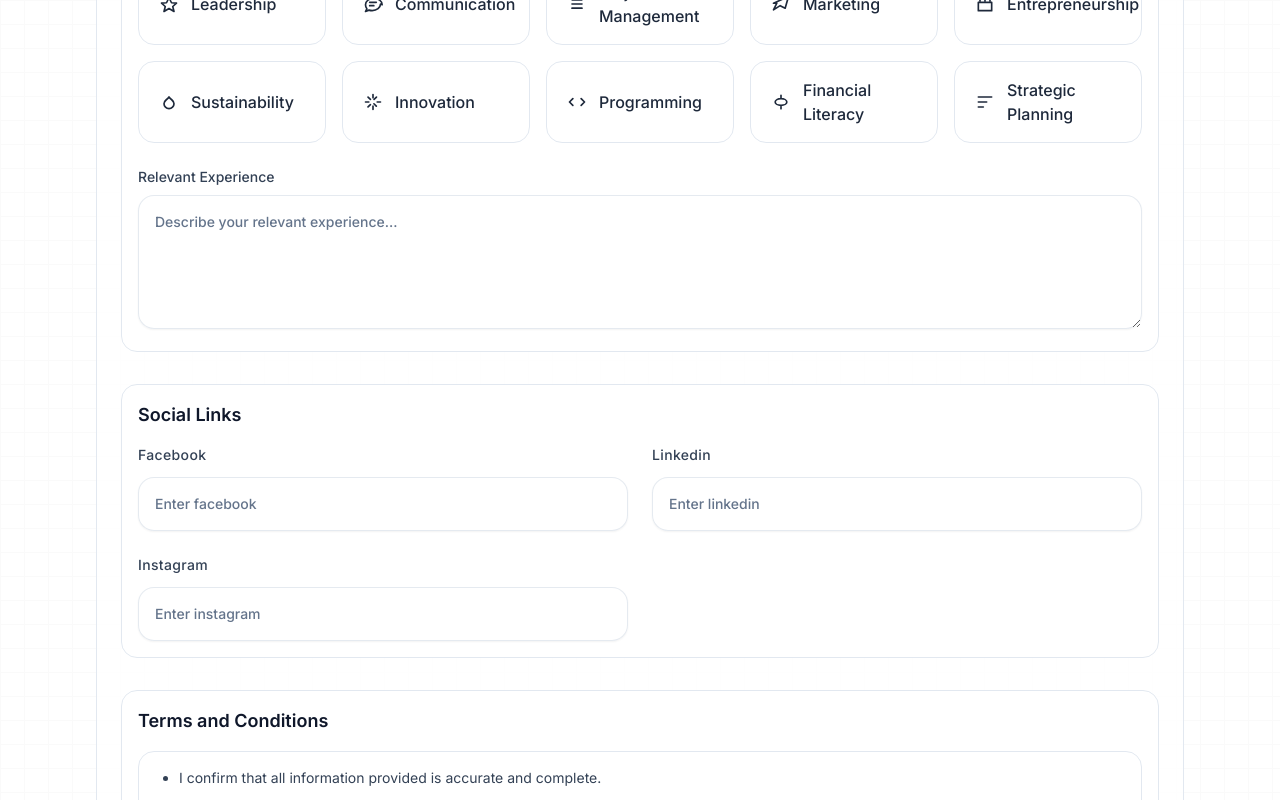
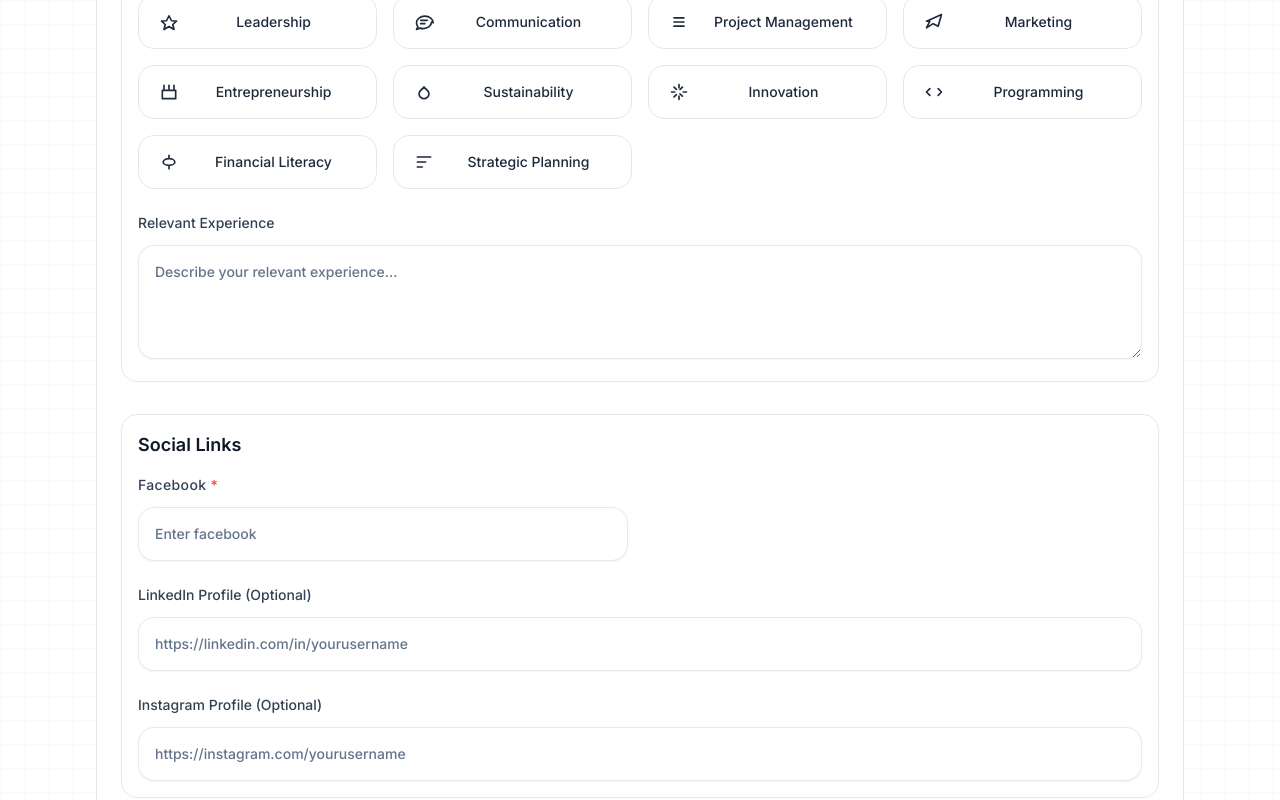
Before and after one commit to real-GBOY/GNOURMGMT, a React (Vite) app: page / in a window 1280 px wide. Shown: the part 1680-2480 px from the top of the page. Built offline with nearby package versions, Linux system fonts and the light colour scheme.

Commit message:
src/screens/home/Home.tsx

```diff
--- a/src/screens/home/Home.tsx
+++ b/src/screens/home/Home.tsx
@@ -113,14 +113,14 @@ const Home: React.FC = () => {
 			{/* Application Form */}
 			<BoxReveal boxColor={"#06b6d4"} duration={0.5}>
 				<motion.section
-					className={`mt-8 sm:mt-12 p-4 sm:p-6 rounded-2xl border transition-colors duration-300 ${
+					className={`mt-6 sm:mt-8 md:mt-12 p-3 sm:p-4 md:p-6 rounded-xl sm:rounded-2xl border transition-colors duration-300 ${
 						theme === "dark"
 							? "bg-slate-900/40 border-slate-800"
 							: "bg-white/70 border-slate-200"
 					}`}
 					variants={itemVariants}>
 					<motion.h2
-						className={`text-xl sm:text-2xl font-semibold mb-4 ${
+						className={`text-lg sm:text-xl md:text-2xl font-semibold mb-3 sm:mb-4 ${
 							theme === "dark" ? "text-slate-100" : "text-slate-900"
 						}`}
 						variants={itemVariants}>
@@ -144,7 +144,7 @@ function ApplicationForm() {
 		gender: [
 			{ value: "Male", label: "Male" },
 			{ value: "Female", label: "Female" },
-			{ value: "Prefer not to say", label: "Prefer not to say" },
+			{ value: "Mickey Mouse", label: "Mickey Mouse" },
 		],
 		academicYear: [
 			{ value: "1st Year", label: "1st Year" },
@@ -187,12 +187,6 @@ function ApplicationForm() {
 	// Adapter: GenericForm doesn't support dynamic arrays natively;
 	// we'll serialize comma-separated skills and map in submit.
 	const schemaWithAdapters = applicationYupSchema.shape({
-		facebook: yup
-			.string()
-			.trim()
-			.url("Invalid URL. Include http(s) e.g., https://facebook.com/...")
-			.optional()
-			.default(""),
 		linkedin: yup
 			.string()
 			.trim()
@@ -210,18 +204,9 @@ function ApplicationForm() {
 	const onSubmit = async (data: Record<string, unknown>) => {
 		const skills = (data["skills"] as unknown as string[]) || [];
 
-		const socialLinks = [
-			(data["facebook"] as string) || "",
-			(data["linkedin"] as string) || "",
-			(data["instagram"] as string) || "",
-		]
-			.map((url) => url.trim())
-			.filter((url) => url.length > 0);
-
 		const payload = {
 			...data,
 			skills,
-			socialLinks,
 		} as unknown as Parameters<typeof mutateAsync>[0];
 
 		await mutateAsync(payload);
@@ -467,12 +452,15 @@ function ApplicationForm() {
 						return (
 							<div>
 								<label
-									className={`block text-sm font-medium mb-2 ${
+									className={`block text-xs sm:text-sm font-medium mb-2 sm:mb-3 ${
 										theme === "dark" ? "text-slate-200" : "text-slate-700"
 									}`}>
-									Skills
+									Skills <span className='text-red-500'>*</span>
 								</label>
-								<div className='grid grid-cols-2 md:grid-cols-3 xl:grid-cols-5 gap-4'>
+								<p className='text-xs text-red-500 mb-3 font-medium'>
+									* Please select at least one skill that matches your expertise
+								</p>
+								<div className='grid grid-cols-1 xs:grid-cols-2 sm:grid-cols-2 md:grid-cols-3 lg:grid-cols-3 xl:grid-cols-4 2xl:grid-cols-5 gap-3 sm:gap-4'>
 									{options.map((opt) => {
 										const active = selected.includes(opt.key);
 										return (
@@ -480,7 +468,7 @@ function ApplicationForm() {
 												type='button'
 												onClick={() => toggle(opt.key)}
 												key={opt.key}
-												className={`flex items-center gap-3 w-full text-left px-5 py-4 rounded-2xl border transition-all ${
+												className={`flex items-center gap-2 sm:gap-3 w-full text-left px-3 sm:px-4 md:px-5 py-3 sm:py-4 rounded-xl sm:rounded-2xl border transition-all hover:scale-105 min-h-[48px] ${
 													theme === "dark"
 														? active
 															? "bg-blue-600/20 border-blue-500/50 text-slate-100"
@@ -489,8 +477,12 @@ function ApplicationForm() {
 														? "bg-blue-50 border-blue-400 text-slate-900"
 														: "bg-white border-slate-200 text-slate-800 hover:border-slate-300"
 												}`}>
-												<span className='shrink-0'>{opt.icon}</span>
-												<span className='font-medium'>{opt.key}</span>
+												<span className='shrink-0 w-4 h-4 sm:w-5 sm:h-5'>
+													{opt.icon}
+												</span>
+												<span className='font-medium text-xs sm:text-sm leading-tight text-center flex-1 break-words'>
+													{opt.key}
+												</span>
 											</button>
 										);
 									})}
@@ -502,16 +494,60 @@ function ApplicationForm() {
 						return (
 							<div>
 								<label
-									className={`block text-sm font-medium mb-2 ${
+									className={`block text-xs sm:text-sm font-medium mb-2 sm:mb-3 ${
 										theme === "dark" ? "text-slate-200" : "text-slate-700"
 									}`}>
 									Relevant Experience
 								</label>
 								<textarea
 									{...register("relevantExperience" as never)}
-									rows={5}
+									rows={4}
 									placeholder='Describe your relevant experience...'
-									className={`w-full px-4 py-4 border rounded-2xl focus:ring-2 focus:ring-blue-500/20 focus:border-blue-500 transition-all duration-300 text-sm font-medium backdrop-blur-md shadow-sm hover:shadow-md ${
+									className={`w-full px-3 sm:px-4 py-3 sm:py-4 border rounded-xl sm:rounded-2xl focus:ring-2 focus:ring-blue-500/20 focus:border-blue-500 transition-all duration-300 text-xs sm:text-sm font-medium backdrop-blur-md shadow-sm hover:shadow-md resize-y min-h-[100px] ${
+										theme === "dark"
+											? "bg-slate-900/70 text-slate-100 border-slate-600/50 hover:border-slate-500/70 placeholder-slate-400"
+											: "bg-white/70 text-slate-900 border-slate-300/50 hover:border-slate-400/70 placeholder-slate-500"
+									}`}
+								/>
+							</div>
+						);
+					},
+					linkedin: ({ register, theme }) => {
+						return (
+							<div>
+								<label
+									className={`block text-xs sm:text-sm font-medium mb-2 sm:mb-3 ${
+										theme === "dark" ? "text-slate-200" : "text-slate-700"
+									}`}>
+									LinkedIn Profile (Optional)
+								</label>
+								<input
+									{...register("linkedin" as never)}
+									type='url'
+									placeholder='https://linkedin.com/in/yourusername'
+									className={`w-full px-3 sm:px-4 py-3 sm:py-4 border rounded-xl sm:rounded-2xl focus:ring-2 focus:ring-blue-500/20 focus:border-blue-500 transition-all duration-300 text-xs sm:text-sm font-medium backdrop-blur-md shadow-sm hover:shadow-md ${
+										theme === "dark"
+											? "bg-slate-900/70 text-slate-100 border-slate-600/50 hover:border-slate-500/70 placeholder-slate-400"
+											: "bg-white/70 text-slate-900 border-slate-300/50 hover:border-slate-400/70 placeholder-slate-500"
+									}`}
+								/>
+							</div>
+						);
+					},
+					instagram: ({ register, theme }) => {
+						return (
+							<div>
+								<label
+									className={`block text-xs sm:text-sm font-medium mb-2 sm:mb-3 ${
+										theme === "dark" ? "text-slate-200" : "text-slate-700"
+									}`}>
+									Instagram Profile (Optional)
+								</label>
+								<input
+									{...register("instagram" as never)}
+									type='url'
+									placeholder='https://instagram.com/yourusername'
+									className={`w-full px-3 sm:px-4 py-3 sm:py-4 border rounded-xl sm:rounded-2xl focus:ring-2 focus:ring-blue-500/20 focus:border-blue-500 transition-all duration-300 text-xs sm:text-sm font-medium backdrop-blur-md shadow-sm hover:shadow-md ${
 										theme === "dark"
 											? "bg-slate-900/70 text-slate-100 border-slate-600/50 hover:border-slate-500/70 placeholder-slate-400"
 											: "bg-white/70 text-slate-900 border-slate-300/50 hover:border-slate-400/70 placeholder-slate-500"
@@ -561,7 +597,8 @@ function ApplicationForm() {
 										className={`${
 											theme === "dark" ? "text-slate-200" : "text-slate-800"
 										}`}>
-										I agree to the terms and conditions *
+										I agree to the terms and conditions{" "}
+										<span className='text-red-500'>*</span>
 									</span>
 								</label>
 							</div>
@@ -569,9 +606,12 @@ function ApplicationForm() {
 					},
 				}}
 				fieldItemClassName={{
-					skills: "md:col-span-2",
-					relevantExperience: "col-span-1 md:col-span-2",
-					acceptedTerms: "md:col-span-2",
+					skills: "col-span-1 sm:col-span-2 md:col-span-2 lg:col-span-2",
+					relevantExperience:
+						"col-span-1 sm:col-span-2 md:col-span-2 lg:col-span-2",
+					linkedin: "col-span-1 sm:col-span-2 md:col-span-2 lg:col-span-2",
+					instagram: "col-span-1 sm:col-span-2 md:col-span-2 lg:col-span-2",
+					acceptedTerms: "col-span-1 sm:col-span-2 md:col-span-2 lg:col-span-2",
 				}}
 			/>
 			<Modal
--- a/src/shared/components/Form/GenericForm.tsx
+++ b/src/shared/components/Form/GenericForm.tsx
@@ -317,6 +317,7 @@ export function GenericForm<T extends FieldValues>({
 						theme === "dark" ? "text-slate-200" : "text-slate-700"
 					}`}>
 					{label}
+					{fieldSchema.required && <span className='text-red-500 ml-1'>*</span>}
 				</label>
 
 				{inputType === "select" ? (
@@ -548,6 +549,9 @@ export function GenericForm<T extends FieldValues>({
 										theme === "dark" ? "text-slate-200" : "text-slate-700"
 									}`}>
 									{label}
+									{fieldSchema.required && (
+										<span className='text-red-500 ml-1'>*</span>
+									)}
 								</label>
 
 								{inputType === "select" ? (
--- a/src/shared/schemas/ApplicationSchema.ts
+++ b/src/shared/schemas/ApplicationSchema.ts
@@ -23,7 +23,7 @@ export const applicationYupSchema = yup.object().shape({
 		.required("Phone is required"),
 	gender: yup
 		.string()
-		.oneOf(["Male", "Female", "Prefer not to say"])
+		.oneOf(["Male", "Female", "Mickey Mouse"])
 		.required("Gender is required"),
 	faculty: yup.string().trim().required("Faculty is required"),
 	academicYear: yup
@@ -52,16 +52,27 @@ export const applicationYupSchema = yup.object().shape({
 				.min(1, "Skill cannot be empty")
 				.max(50, "Skill must be at most 50 characters")
 		)
-		.min(1, "Provide at least one skill")
+		.min(1, "Provide at least one non-empty skill (each up to 50 characters).")
 		.required("Skills are required"),
 	relevantExperience: yup.string().trim().optional().default(""),
-	socialLinks: yup
+	facebook: yup
+		.string()
+		.trim()
+		.matches(
+			/^(https?:\/\/)(www\.)?(facebook\.com|fb\.com)\/.+$/i,
+			"Facebook profile URL is required. Use format like https://facebook.com/username or https://fb.com/username"
+		)
+		.required("Facebook profile is required"),
+	otherSocialLinks: yup
 		.array()
 		.of(
 			yup
 				.string()
 				.trim()
-				.url("Invalid URL. Use full http(s) link, e.g., https://example.com")
+				.matches(
+					/^(https?:\/\/)([\w-]+\.)+[\w-]+(\/[\w\-._~:\/?#\[\]@!$&'()*+,;=]*)?$/i,
+					"Invalid URL. Use full http(s) link, e.g., https://example.com"
+				)
 		)
 		.optional()
 		.default([]),
@@ -69,10 +80,7 @@ export const applicationYupSchema = yup.object().shape({
 		.date()
 		.max(new Date(), "Date of birth must be a valid past date.")
 		.required("Date of birth is required"),
-	acceptedTerms: yup
-		.boolean()
-		.oneOf([true], "You must accept the terms")
-		.required(),
+	acceptedTerms: yup.boolean().default(false),
 });
 
 export type ApplicationFormData = yup.InferType<typeof applicationYupSchema>;
--- a/tailwind.config.js
+++ b/tailwind.config.js
@@ -7,6 +7,14 @@ export default {
 	content: ["./index.html", "./src/**/*.{js,ts,jsx,tsx}"],
 	darkMode: "class",
 	theme: {
+		screens: {
+			xs: "475px",
+			sm: "640px",
+			md: "768px",
+			lg: "1024px",
+			xl: "1280px",
+			"2xl": "1536px",
+		},
 		extend: {
 			fontFamily: {
 				sans: [
```
